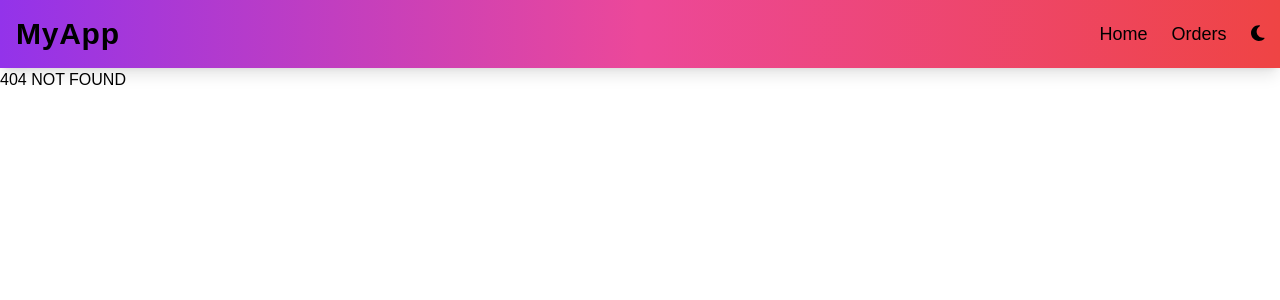
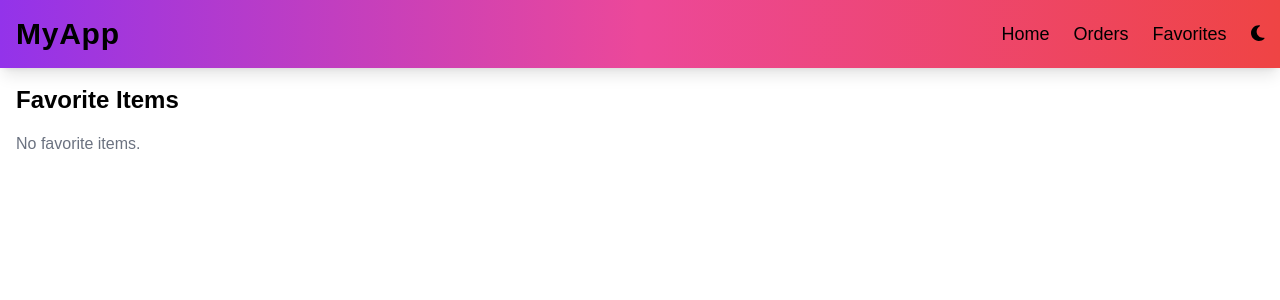
Before and after one commit to davidespinosa221/Restaurant-Management-System, a React (Vite) app in the folder Frontend/: page /favorites in a window 1280 px wide. Before the commit this address had no page. Shown: the top 300 px of the page. Built offline with nearby package versions, Linux system fonts and the light colour scheme; the HTML template or start-up script is replaced by a standard one.

Commit message:
Add Favorite Item

```diff
--- a/Frontend/package.json
+++ b/Frontend/package.json
@@ -11,6 +11,7 @@
   },
   "dependencies": {
     "@fortawesome/fontawesome-svg-core": "^6.6.0",
+    "@fortawesome/free-regular-svg-icons": "^6.6.0",
     "@fortawesome/free-solid-svg-icons": "^6.6.0",
     "@fortawesome/react-fontawesome": "^0.2.2",
     "axios": "^1.7.4",
--- a/Frontend/src/app.jsx
+++ b/Frontend/src/app.jsx
@@ -1,14 +1,17 @@
 import { React } from "react";
 import { BrowserRouter as Router, Routes, Route } from "react-router-dom";
-import { Home, Orders, Navbar } from "./imports";
+import { Home, Orders, Navbar ,FavoriteItems} from "./imports";
 import { OrderProvider } from "./context/OrderContext";
 import { DarkModeProvider, useDarkMode } from './context/DarkModeContext'; // Import DarkModeProvider
+import { FavoriteProvider } from './context/FavoriteContext'; // Import FavoriteProvider
 
 function App() {
   return (
     <DarkModeProvider>
       <OrderProvider>
+        <FavoriteProvider> {/* Wrap with FavoriteProvider */}
           <Main />
+        </FavoriteProvider>
       </OrderProvider>
     </DarkModeProvider>
   );
@@ -24,6 +27,7 @@ function Main() {
           <Routes>
             <Route path="/" element={<Home />} />
             <Route path="/orders" element={<Orders />} />
+            <Route path="/favorites" element={<FavoriteItems />} /> {/* Add this line */}
             <Route path="*" element={<h1>404 NOT FOUND</h1>} />
           </Routes>
       </Router>
--- /dev/null
+++ b/Frontend/src/context/FavoriteContext.jsx
@@ -0,0 +1,33 @@
+import React, { createContext, useContext, useState } from 'react';
+
+export const FavoriteContext = createContext(); // Export FavoriteContext
+
+export const FavoriteProvider = ({ children }) => {
+  const [favoriteItems, setFavoriteItems] = useState([]);
+
+  const addToFavorites = (item) => {
+    setFavoriteItems((prev) => [...prev, item]);
+  };
+
+  const removeFromFavorites = (itemId) => {
+    setFavoriteItems((prev) => prev.filter((item) => item.id !== itemId));
+  };
+
+  const toggleFavorite = (item) => {
+    if (favoriteItems.some(fav => fav.id === item.id)) {
+      removeFromFavorites(item.id);
+    } else {
+      addToFavorites(item);
+    }
+  };
+
+  return (
+    <FavoriteContext.Provider value={{ favoriteItems, addToFavorites, removeFromFavorites, toggleFavorite }}>
+      {children}
+    </FavoriteContext.Provider>
+  );
+};
+
+export const useFavorites = () => {
+  return useContext(FavoriteContext);
+};
--- a/Frontend/src/imports.js
+++ b/Frontend/src/imports.js
@@ -6,4 +6,5 @@ import Orders from "./views/pages/Orders"
 import Navbar from "./views/components/Navbar"
 import LoadingSpinner from "./views/components/LoadingSpinner"
 import Skelleton from "./views/components/Skelleton"
-export {Home,Navbar,Orders,Cart,Itemframes,Customers,LoadingSpinner,Skelleton}
+import FavoriteItems from "./views/components/FavoriteItems"
+export {Home,Navbar,Orders,Cart,Itemframes,Customers,LoadingSpinner,Skelleton,FavoriteItems}
--- /dev/null
+++ b/Frontend/src/views/components/FavoriteItems.jsx
@@ -0,0 +1,27 @@
+import React, { useContext } from 'react';
+import { FavoriteContext } from '../../context/FavoriteContext';
+
+const FavoriteItems = () => {
+  const { favoriteItems } = useContext(FavoriteContext); // Change 'favorites' to 'favoriteItems'
+
+  return (
+    <div className="p-4">
+      <h2 className="text-2xl font-semibold mb-4">Favorite Items</h2>
+      {favoriteItems.length === 0 ? (
+        <p className="text-gray-500">No favorite items.</p>
+      ) : (
+        <div className="grid grid-cols-1 sm:grid-cols-2 md:grid-cols-3 lg:grid-cols-5 gap-4">
+          {favoriteItems.map((item, index) => (
+            <div key={index} className="menu-item bg-white shadow-lg rounded-lg p-4">
+              <img src={item.image} alt={item.name} className="w-full h-40 object-cover rounded-t-lg" />
+              <h3 className="text-xl font-semibold mt-2">{item.name}</h3>
+              <p className="text-lg font-medium text-gray-700">₹ {item.price}</p>
+            </div>
+          ))}
+        </div>
+      )}
+    </div>
+  );
+};
+
+export default FavoriteItems;
--- a/Frontend/src/views/components/Itemframes.jsx
+++ b/Frontend/src/views/components/Itemframes.jsx
@@ -1,33 +1,51 @@
-import React from 'react';
+import React, { useContext } from 'react';
 import data from '../../assets/item.json';
-import { useDarkMode } from '../../context/DarkModeContext'; // Import dark mode context
+import { FavoriteContext } from '../../context/FavoriteContext'; // Import FavoriteContext
+import { FontAwesomeIcon } from '@fortawesome/react-fontawesome';
+import { faHeart as faHeartSolid } from '@fortawesome/free-solid-svg-icons'; // Solid heart
+import { faHeart as faHeartRegular } from '@fortawesome/free-regular-svg-icons'; // Regular heart
 
 const ItemFrames = ({ addToCart }) => {
+  const { favoriteItems, addToFavorites, removeFromFavorites } = useContext(FavoriteContext); // Use FavoriteContext
   const items = data.menuItems;
-  const { darkMode } = useDarkMode(); // Access dark mode state
+
+  const toggleFavorite = (item) => {
+    if (favoriteItems.some(fav => fav.id === item.id)) {
+      removeFromFavorites(item.id); // Remove from favorites if it exists
+    } else {
+      addToFavorites(item); // Add to favorites
+    }
+  };
 
   return (
     <div className="grid grid-cols-1 sm:grid-cols-2 md:grid-cols-3 lg:grid-cols-5 gap-4 p-4">
       {items.map((item, index) => (
-        <div
-          key={index}
-          className={`menu-item p-4 transform transition duration-300 hover:scale-105 hover:shadow-xl rounded-lg
-            ${darkMode ? 'bg-gray-800 text-white shadow-lg' : 'bg-white text-black shadow-md'}`}
-        >
+        <div key={index} className="menu-item bg-white shadow-lg rounded-lg p-4 transform transition duration-300 hover:scale-105 hover:shadow-xl">
           <img src={item.image} alt={item.name} className="w-full h-40 object-cover rounded-t-lg" />
           <h3 className="text-xl font-semibold mt-2">{item.name}</h3>
-          <p className="text-lg font-medium ${darkMode ? 'text-gray-300' : 'text-gray-700'}">₹ {item.price}</p>
+          <p className="text-lg font-medium text-gray-700">₹ {item.price}</p>
+
           <button
             onClick={() => addToCart(item)}
-            className={`mt-4 px-4 py-2 rounded-lg transition duration-200 transform focus:outline-none focus:ring-2
-              ${darkMode ? 'bg-pink-600 text-white hover:bg-pink-500' : 'bg-pink-500 text-white hover:bg-pink-600'}`}
+            className="mt-4 px-4 py-2 bg-pink-500 text-white rounded-lg hover:bg-pink-600 hover:scale-110 transition duration-200 transform focus:outline-none focus:ring-2 focus:ring-pink-300"
           >
             Add to Cart
+          </button>
+
+          <button
+            onClick={() => toggleFavorite(item)} // Toggle favorite on button click
+            className="mt-2 text-lg ml-2" // Add margin-left for spacing
+            aria-label={favoriteItems.some(fav => fav.id === item.id) ? 'Unfavorite this item' : 'Favorite this item'}
+          >
+            <FontAwesomeIcon
+              icon={favoriteItems.some(fav => fav.id === item.id) ? faHeartSolid : faHeartRegular}
+              className={`transition duration-200 ${favoriteItems.some(fav => fav.id === item.id) ? 'text-red-500' : 'text-gray-300'}`}
+            />
           </button>
         </div>
       ))}
     </div>
   );
-}
+};
 
 export default ItemFrames;
--- a/Frontend/src/views/components/Navbar.jsx
+++ b/Frontend/src/views/components/Navbar.jsx
@@ -30,6 +30,14 @@ function Navbar() {
           </Link>
         </li>
         <li>
+          <Link
+            to="/favorites"  // New link for Favorite Items
+            className={`text-lg font-medium hover:text-yellow-400 transition duration-300 transform hover:scale-110 hover:underline ${darkMode ? 'text-white' : 'text-black'}`}
+          >
+            Favorites
+          </Link>
+        </li>
+        <li>
           <button onClick={toggleDarkMode} className="text-lg">
             <FontAwesomeIcon icon={darkMode ? faSun : faMoon} />
           </button>
```
Also changed, not shown: 1 other file (tests, documents, lock files or other folders). Lines whose indentation alone changed are shown as unchanged.
